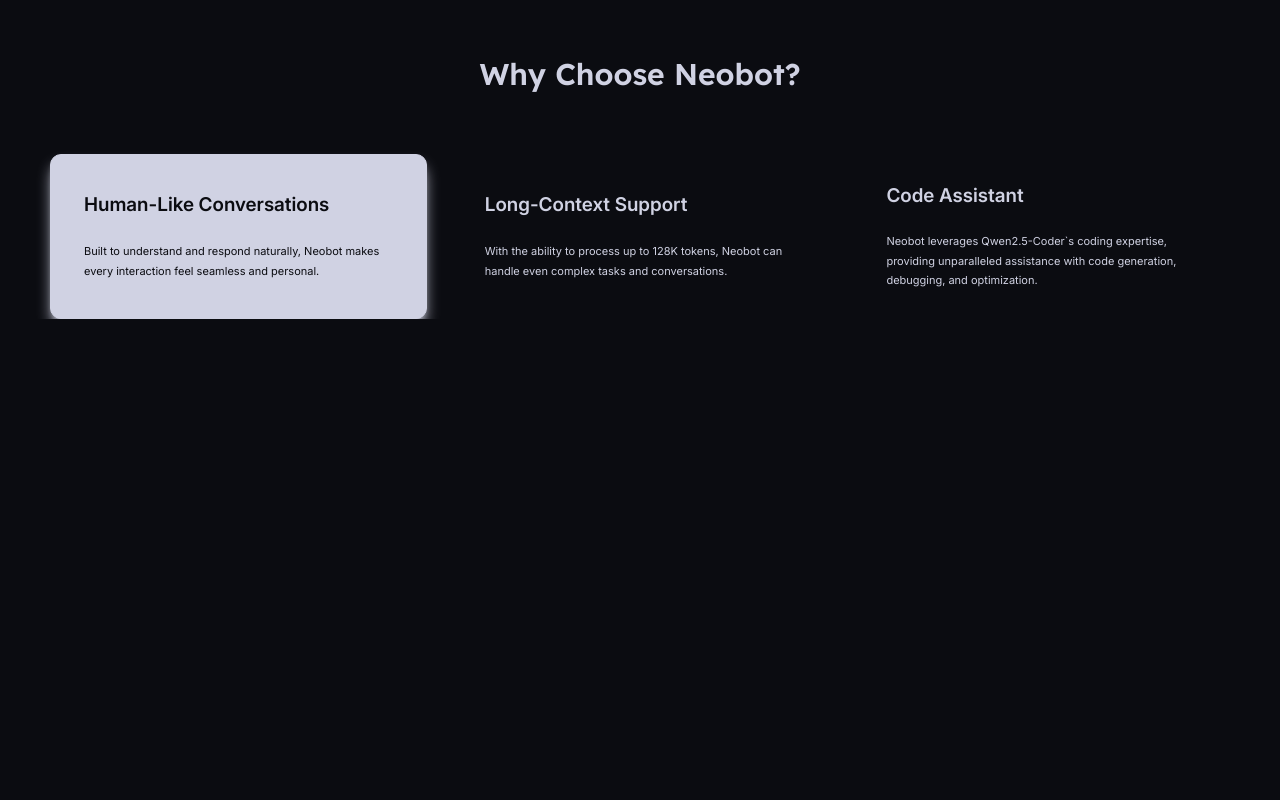
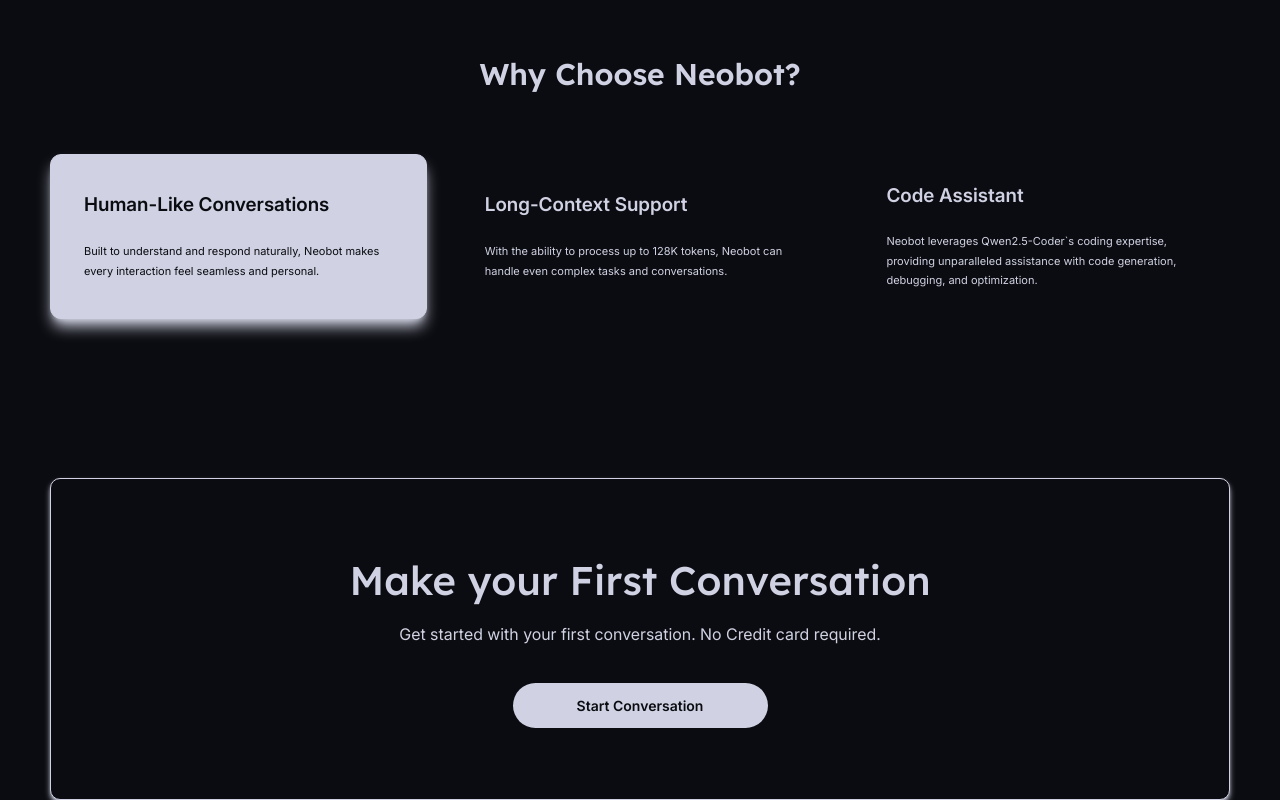
Before and after one commit to dimasrisky/neobit-ai, a React (Vite) app: page / in a window 1280 px wide. Shown: the part 1677-2477 px from the top of the page. Before the commit the page ends 1996 px from the top, so only its background shows below. Built offline with nearby package versions, Linux system fonts and the light colour scheme; no server answers; what @huggingface/inference would draw is missing.

Commit message:
add(landing): CallToAction

```diff
--- a/src/components/Components.tsx
+++ b/src/components/Components.tsx
@@ -9,5 +9,6 @@
 import Hero from "./landing/Hero"
 import About from "./landing/About"
 import Feature from "./landing/Feature"
+import CallToAction from "./landing/CallToAction"
 
-export { ExamplePrompt, ActiveConversation, NewConversation, BubbleChatLoading, BubbleChat, Navbar, Hero, About, Feature }
+export { ExamplePrompt, ActiveConversation, NewConversation, BubbleChatLoading, BubbleChat, Navbar, Hero, About, Feature, CallToAction }
--- /dev/null
+++ b/src/components/landing/CallToAction.tsx
@@ -0,0 +1,18 @@
+import React from 'react'
+import { Link } from 'react-router-dom'
+
+const CallToAction: React.FC = () => {
+  return (
+    <section id='call-to-action'>
+        <div className='w-full flex justify-center items-center mt-[100px] lg:mt-[159px] bg-primary-black rounded-[10px] shadow-md shadow-primary-white border border-primary-white px-[20px] py-[39px] lg:py-[71px]'>
+            <div className='flex flex-col text-primary-white text-center items-center gap-[5px] lg:gap-[12px]'>
+                <h1 className='font-lexend font-medium text-[19px] sm:text-[27px] lg:text-[40px]'>Make your First Conversation</h1>
+                <p className='font-inter text-[7px] sm:text-[11px] lg:text-[16px]'>Get started with your first conversation. No Credit card required.</p>
+                <Link to={'/'} className='bg-primary-white mt-[10px] w-[130px] px-[24px] py-[6px] rounded-full font-semibold text-[9px] text-primary-black transition-all duration-300 ease-in-out hover:shadow-md hover:scale-105 shadow-primary-white sm:w-[160px] sm:text-[12px] lg:text-[14px] lg:w-[255px] lg:mt-[25px] lg:py-[12px]'>Start Conversation</Link>
+            </div>
+        </div>
+    </section>
+  )
+}
+
+export default CallToAction
--- a/src/pages/Home.tsx
+++ b/src/pages/Home.tsx
@@ -1,5 +1,5 @@
 import React from 'react'
-import { Navbar, Hero, About, Feature } from '../components/Components'
+import { Navbar, Hero, About, Feature, CallToAction } from '../components/Components'
 
 const Home: React.FC = () => {
   return (
@@ -9,6 +9,7 @@
       <Hero />
       <About />
       <Feature />
+      <CallToAction />
     </div>
     </>
   )
```
